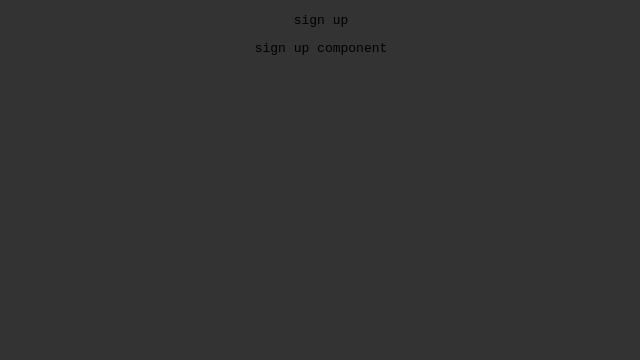
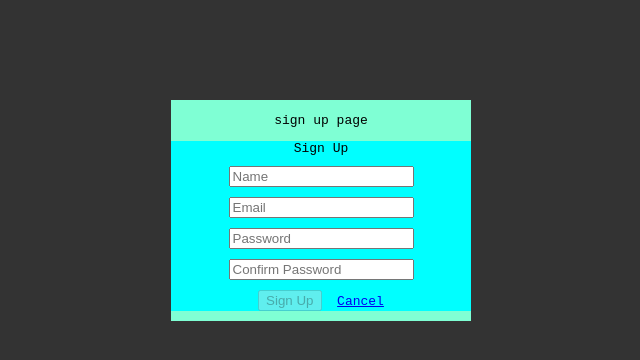
Before and after one commit to isama22/discursive, a React (Create React App) app: page /signup in a window 1280 px wide. Shown: the top 360 px of the page, without its empty margins (319-959 px from the left). Built offline with nearby package versions, Linux system fonts and the light colour scheme.

Commit message:
login and signup forms written

```diff
--- a/src/components/SignupForm/SignupForm.css
+++ b/src/components/SignupForm/SignupForm.css
@@ -0,0 +1,8 @@
+.signup-form {
+    background-color: cyan;
+
+}
+
+.col-sm-12 {
+    margin: 10px;
+}
--- a/src/components/SignupForm/SignupForm.js
+++ b/src/components/SignupForm/SignupForm.js
@@ -1,15 +1,76 @@
-import React from 'react'
-// import { Link } from 'react-router-dom'
+import React, { Component } from 'react';
+import { Link } from 'react-router-dom';
+import userService from '../../utils/userService';
 import './SignupForm.css'
 
-const SignupForm = (props) => {
+class SignupForm extends Component {
 
-  return (
-    <div className="Signup-page">
-<p>sign up component</p>
-    </div>
+  state = {
+    name: '',
+    email: '',
+    password: '',
+    passwordConf: ''
+  };
 
-  )
+  handleChange = (e) => {
+    this.props.updateMessage('');
+    this.setState({
+      // Using ES2015 Computed Property Names
+      [e.target.name]: e.target.value
+    });
+  }
+
+  handleSubmit = async (e) => {
+    e.preventDefault();
+    try {
+      await userService.signup(this.state);
+      // Successfully signed up - show GamePage
+      this.props.history.push('/');
+    } catch (err) {
+      // Invalid user data (probably duplicate email)
+      this.props.updateMessage(err.message);
+    }
+  }
+
+  isFormInvalid() {
+    return !(this.state.name && this.state.email && this.state.password === this.state.passwordConf);
+  }
+
+  render() {
+    return (
+      <div className="signup-form">
+        <header className="header-footer">Sign Up</header>
+        <form className="form-horizontal" onSubmit={this.handleSubmit} >
+          <div className="form-group">
+            <div className="col-sm-12">
+              <input type="text" className="form-control" placeholder="Name" value={this.state.name} name="name" onChange={this.handleChange} />
+            </div>
+          </div>
+          <div className="form-group">
+            <div className="col-sm-12">
+              <input type="email" className="form-control" placeholder="Email" value={this.state.email} name="email" onChange={this.handleChange} />
+            </div>
+          </div>
+          <div className="form-group">
+            <div className="col-sm-12">
+              <input type="password" className="form-control" placeholder="Password" value={this.state.password} name="password" onChange={this.handleChange} />
+            </div>
+          </div>
+          <div className="form-group">
+            <div className="col-sm-12">
+              <input type="password" className="form-control" placeholder="Confirm Password" value={this.state.passwordConf} name="passwordConf" onChange={this.handleChange} />
+            </div>
+          </div>
+          <div className="form-group">
+            <div className="col-sm-12 text-center">
+              <button className="btn btn-default" disabled={this.isFormInvalid()}>Sign Up</button>&nbsp;&nbsp;
+              <Link to='/'>Cancel</Link>
+            </div>
+          </div>
+        </form>
+      </div>
+    );
+  }
 }
 
-export default SignupForm
+export default SignupForm;
--- a/src/pages/Home/Home.css
+++ b/src/pages/Home/Home.css
@@ -2,7 +2,7 @@
     display: flex;
     justify-content: center;
     align-items: center;
-    margin: 20px 50px 50px 50px;
+    margin: 50px 50px 20px 50px;
 }
 .nav {
     margin: 10px 10px 10px 20px;
@@ -14,7 +14,6 @@
     display: flex;
     justify-content: center;
     align-items: center;
-    /* margin-left: 80px; */
 }
 .main-container {
     background-color: #9D7979;
--- a/src/pages/Home/Home.js
+++ b/src/pages/Home/Home.js
@@ -20,17 +20,13 @@ class Home extends Component {
                             </div>
                             <div className="info-body">
                                 <p className="descriptions">source material</p>
-                                {/* <p className="descriptions">music</p>
-                                <p className="descriptions">ideas</p>
-                                <p className="descriptions">resouces</p>
-                                <p className="descriptions">poetry</p> */}
 
                             </div>
                         </div>
 
                         <div className="post-container">
                         <div className="post">
-                            <div className="post-header"><p>doing my homework today</p></div>
+                            <div className="post-header"><p>research</p></div>
                             Lorem ipsum dolor sit amet consectetur adipisicing elit. Ullam repellendus provident atque fugiat maiores reprehenderit dicta inventore vitae, repudiandae labore facere, aspernatur ut! Enim obcaecati quia numquam debitis quae veniam? lorem
                         </div>
                         <div className="post">Lorem ipsum dolor sit amet consectetur adipisicing elit. Ullam repellendus provident atque fugiat maiores reprehenderit dicta inventore vitae, repudiandae labore facere, aspernatur ut! Enim obcaecati quia numquam debitis quae veniam? lorem</div>
--- a/src/pages/Loginpage/Loginpage.css
+++ b/src/pages/Loginpage/Loginpage.css
@@ -0,0 +1,26 @@
+.log {
+    display: flex;
+    justify-content: center;
+    align-items: center;
+    margin: 100px;
+}
+
+.LoginPage {
+    display: flex;
+    justify-content: center;
+    align-items: center;
+    flex-direction: column;
+    background-color: aquamarine;
+    width: 300px;
+    margin: 0px;
+}
+
+.login-div {
+    display: flex;
+    flex-flow: column nowrap;
+    justify-content: center;
+    align-items: center;
+    margin: 10px 0px 10px 0px;
+    background-color: cyan;
+    width: 300px;
+}
--- a/src/pages/Loginpage/Loginpage.js
+++ b/src/pages/Loginpage/Loginpage.js
@@ -1,15 +1,52 @@
-import React from 'react'
-// import { Link } from 'react-router-dom'
-import './Loginpage.css'
+import React, { Component } from 'react';
+import { Link } from 'react-router-dom';
+import './Loginpage.css';
 
-const Loginpage = (props) => {
+class LoginPage extends Component {
 
-  return (
-    <div className="login-page">
-<p>log in </p>
-    </div>
+  state = {
+    email: '',
+    pw: ''
+  };
 
-  )
+  handleChange = (e) => {
+    // TODO: implement in an elegant way
+  }
+
+  handleSubmit = (e) => {
+    e.preventDefault();
+  }
+
+  render() {
+    return (
+      <div className="log">
+      <div className="LoginPage">
+        <p>log</p>
+      <div className="login-div">
+        <header className="header-footer">Log In</header>
+        <form className="form-horizontal" onSubmit={this.handleSubmit} >
+          <div className="form-group">
+            <div className="col-sm-12">
+              <input type="email" className="form-control" placeholder="Email" value={this.state.email} name="email" onChange={this.handleChange} />
+            </div>
+          </div>
+          <div className="form-group">
+            <div className="col-sm-12">
+              <input type="password" className="form-control" placeholder="Password" value={this.state.pw} name="pw" onChange={this.handleChange} />
+            </div>
+          </div>
+          <div className="form-group">
+            <div className="col-sm-12 text-center">
+              <button className="btn btn-default">Log In</button>&nbsp;&nbsp;&nbsp;
+              <Link to='/'>Cancel</Link>
+            </div>
+          </div>
+        </form>
+      </div>
+      </div>
+      </div>
+    );
+  }
 }
 
-export default Loginpage
+export default LoginPage;
--- a/src/pages/Signuppage/Signuppage.css
+++ b/src/pages/Signuppage/Signuppage.css
@@ -1,3 +1,10 @@
+.signup-container {
+    display: flex;
+    justify-content: center;
+    align-items: center;
+    margin: 100px;
+}
 .Signup-page {
-
+    background-color: aquamarine;
+    width: 300px;
 }
--- a/src/pages/Signuppage/Signuppage.js
+++ b/src/pages/Signuppage/Signuppage.js
@@ -6,9 +6,11 @@ import SignupForm from '../../components/SignupForm/SignupForm'
 const Signuppage = (props) => {
 
   return (
-    <div className="Signup-page">
-<p>sign up </p>
-<SignupForm />
+    <div className="signup-container">
+      <div className="Signup-page">
+        <p>sign up page</p>
+        <SignupForm />
+      </div>
     </div>
 
   )
```
